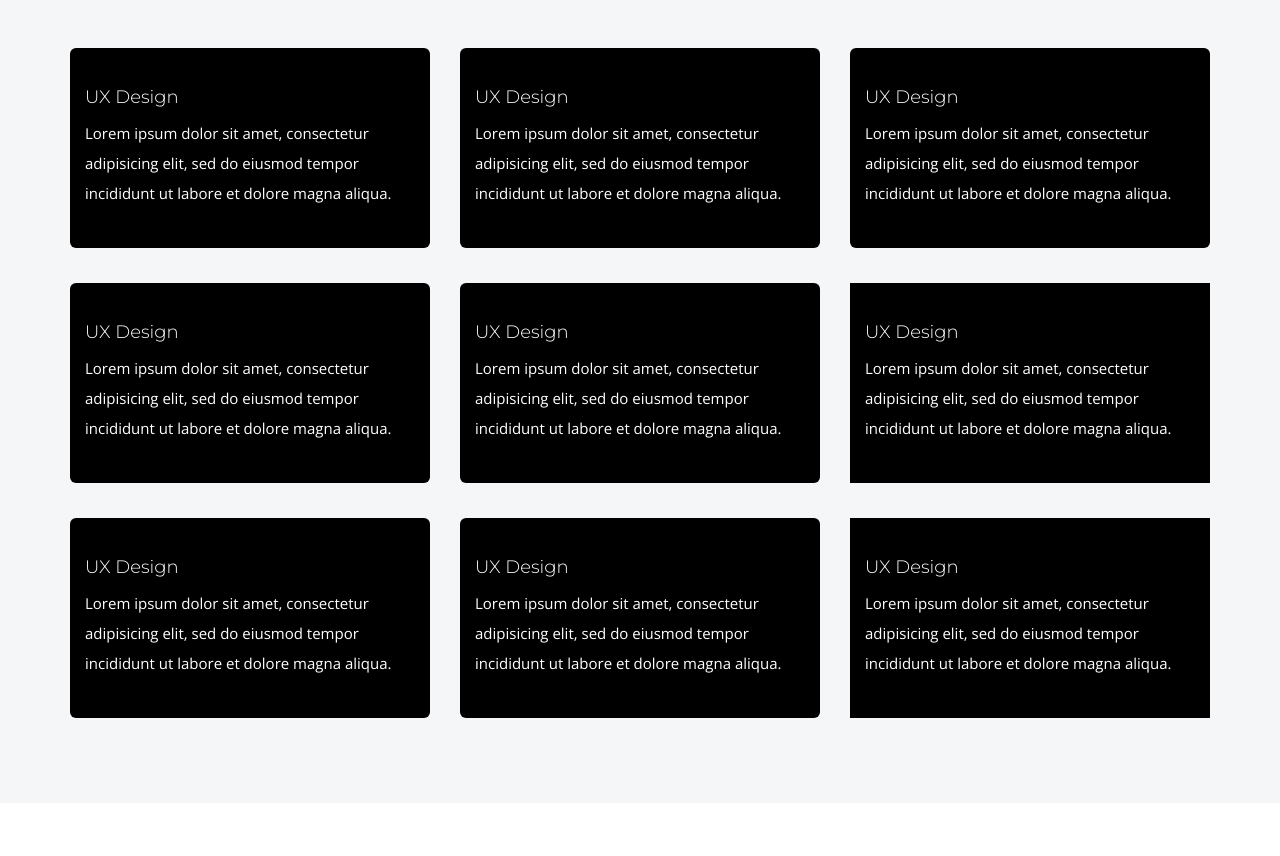
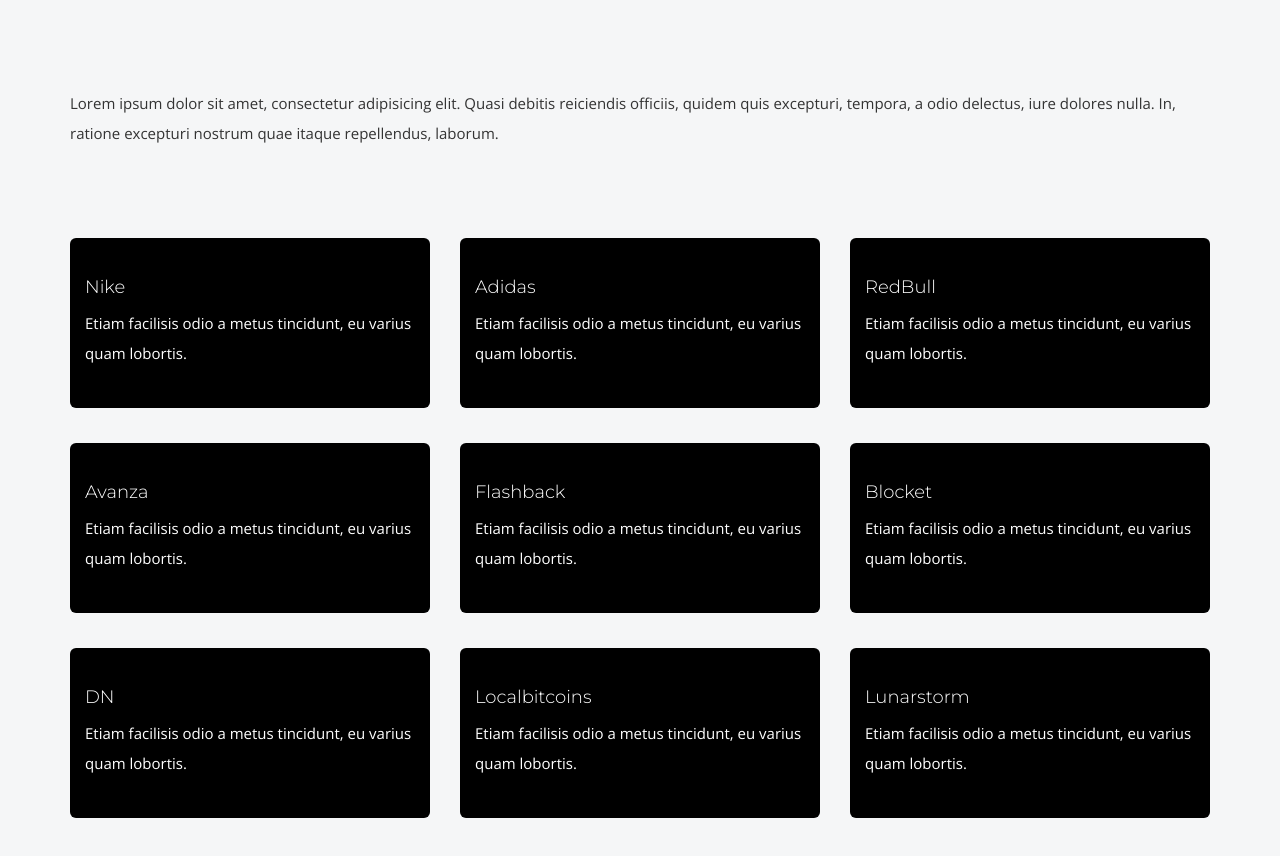
Before and after one commit to kevinmartinez/FRO-15-B4, a plain HTML site: page work.html in a window 1280 px wide. Shown: the part 605-1461 px from the top of the page. Drawn offline with nearby package versions, Linux system fonts and the light colour scheme.

Commit message:
correct headings in work section and home

```diff
--- a/css/tema.css
+++ b/css/tema.css
@@ -197,6 +197,9 @@
   animation: fadein 3.4s;
 }
 
+.work-intro {
+  padding: 40px 0 80px;
+}
 
 
 
--- a/work.html
+++ b/work.html
@@ -49,31 +49,39 @@
       </div>
     </div>
 
-    <!-- What we do section -->
+
+
     <section class="what-we-do even">
       <div class="container">
         <div class="row">
+          <div class="col-md-12">
+            <p class="work-intro">
+              Lorem ipsum dolor sit amet, consectetur adipisicing elit. Quasi debitis reiciendis officiis, quidem quis excepturi, tempora, a odio delectus, iure dolores nulla. In, ratione excepturi nostrum quae itaque repellendus, laborum.
+            </p>
+          </div>
+        </div>
+        <div class="row">
           <div class="col-md-4">
             <div class="box-small img-rounded">
-              <h4>UX Design</h4>
+              <h4>Nike</h4>
               <p>
-                Lorem ipsum dolor sit amet, consectetur adipisicing elit, sed do eiusmod tempor incididunt ut labore et dolore magna aliqua.
+                Etiam facilisis odio a metus tincidunt, eu varius quam lobortis.
               </p>
             </div>
           </div>
           <div class="col-md-4">
             <div class="box-small img-rounded">
-              <h4>UX Design</h4>
+              <h4>Adidas</h4>
               <p>
-                Lorem ipsum dolor sit amet, consectetur adipisicing elit, sed do eiusmod tempor incididunt ut labore et dolore magna aliqua.
+                Etiam facilisis odio a metus tincidunt, eu varius quam lobortis.
               </p>
             </div>
           </div>
           <div class="col-md-4">
             <div class="box-small img-rounded">
-              <h4>UX Design</h4>
+              <h4>RedBull</h4>
               <p>
-                Lorem ipsum dolor sit amet, consectetur adipisicing elit, sed do eiusmod tempor incididunt ut labore et dolore magna aliqua.
+                Etiam facilisis odio a metus tincidunt, eu varius quam lobortis.
               </p>
             </div>
           </div>
@@ -84,25 +92,25 @@
         <div class="row">
           <div class="col-md-4">
             <div class="box-small img-rounded">
-              <h4>UX Design</h4>
+              <h4>Avanza</h4>
               <p>
-                Lorem ipsum dolor sit amet, consectetur adipisicing elit, sed do eiusmod tempor incididunt ut labore et dolore magna aliqua.
+                Etiam facilisis odio a metus tincidunt, eu varius quam lobortis.
               </p>
             </div>
           </div>
           <div class="col-md-4">
             <div class="box-small img-rounded">
-              <h4>UX Design</h4>
+              <h4>Flashback</h4>
               <p>
-                Lorem ipsum dolor sit amet, consectetur adipisicing elit, sed do eiusmod tempor incididunt ut labore et dolore magna aliqua.
+                Etiam facilisis odio a metus tincidunt, eu varius quam lobortis.
               </p>
             </div>
           </div>
-          <div class="col-md-4 img-rounded">
-            <div class="box-small">
-              <h4>UX Design</h4>
+          <div class="col-md-4">
+            <div class="box-small img-rounded">
+              <h4>Blocket</h4>
               <p>
-                Lorem ipsum dolor sit amet, consectetur adipisicing elit, sed do eiusmod tempor incididunt ut labore et dolore magna aliqua.
+                Etiam facilisis odio a metus tincidunt, eu varius quam lobortis.
               </p>
             </div>
           </div>
@@ -111,25 +119,25 @@
         <div class="row">
           <div class="col-md-4">
             <div class="box-small img-rounded">
-              <h4>UX Design</h4>
+              <h4>DN</h4>
               <p>
-                Lorem ipsum dolor sit amet, consectetur adipisicing elit, sed do eiusmod tempor incididunt ut labore et dolore magna aliqua.
+                Etiam facilisis odio a metus tincidunt, eu varius quam lobortis.
               </p>
             </div>
           </div>
           <div class="col-md-4">
             <div class="box-small img-rounded">
-              <h4>UX Design</h4>
+              <h4>Localbitcoins</h4>
               <p>
-                Lorem ipsum dolor sit amet, consectetur adipisicing elit, sed do eiusmod tempor incididunt ut labore et dolore magna aliqua.
+                Etiam facilisis odio a metus tincidunt, eu varius quam lobortis.
               </p>
             </div>
           </div>
-          <div class="col-md-4 img-rounded">
-            <div class="box-small">
-              <h4>UX Design</h4>
+          <div class="col-md-4">
+            <div class="box-small img-rounded">
+              <h4>Lunarstorm</h4>
               <p>
-                Lorem ipsum dolor sit amet, consectetur adipisicing elit, sed do eiusmod tempor incididunt ut labore et dolore magna aliqua.
+                Etiam facilisis odio a metus tincidunt, eu varius quam lobortis.
               </p>
             </div>
           </div>
```
Also changed, not shown: index.html (+11 -11 lines).
